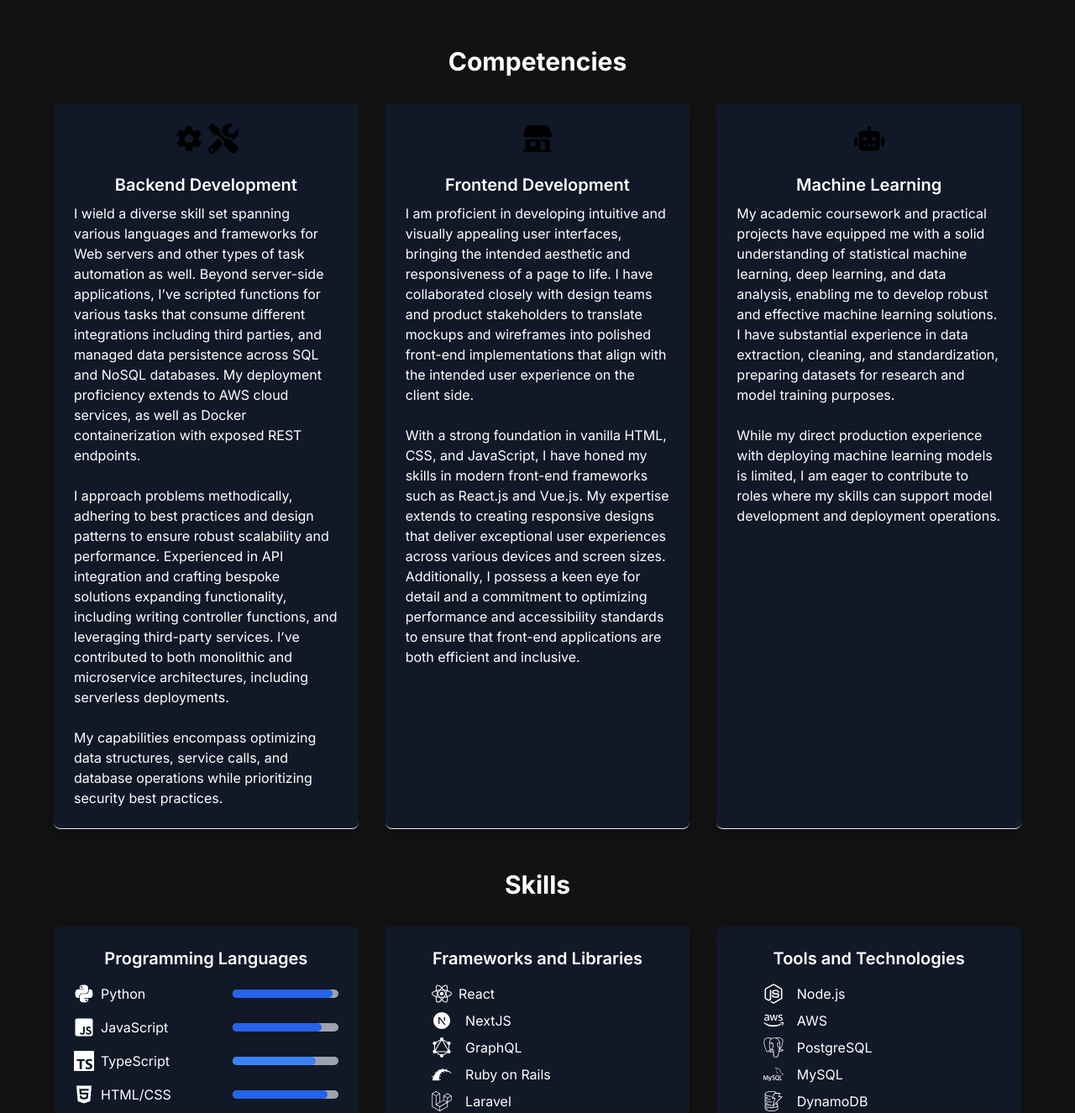
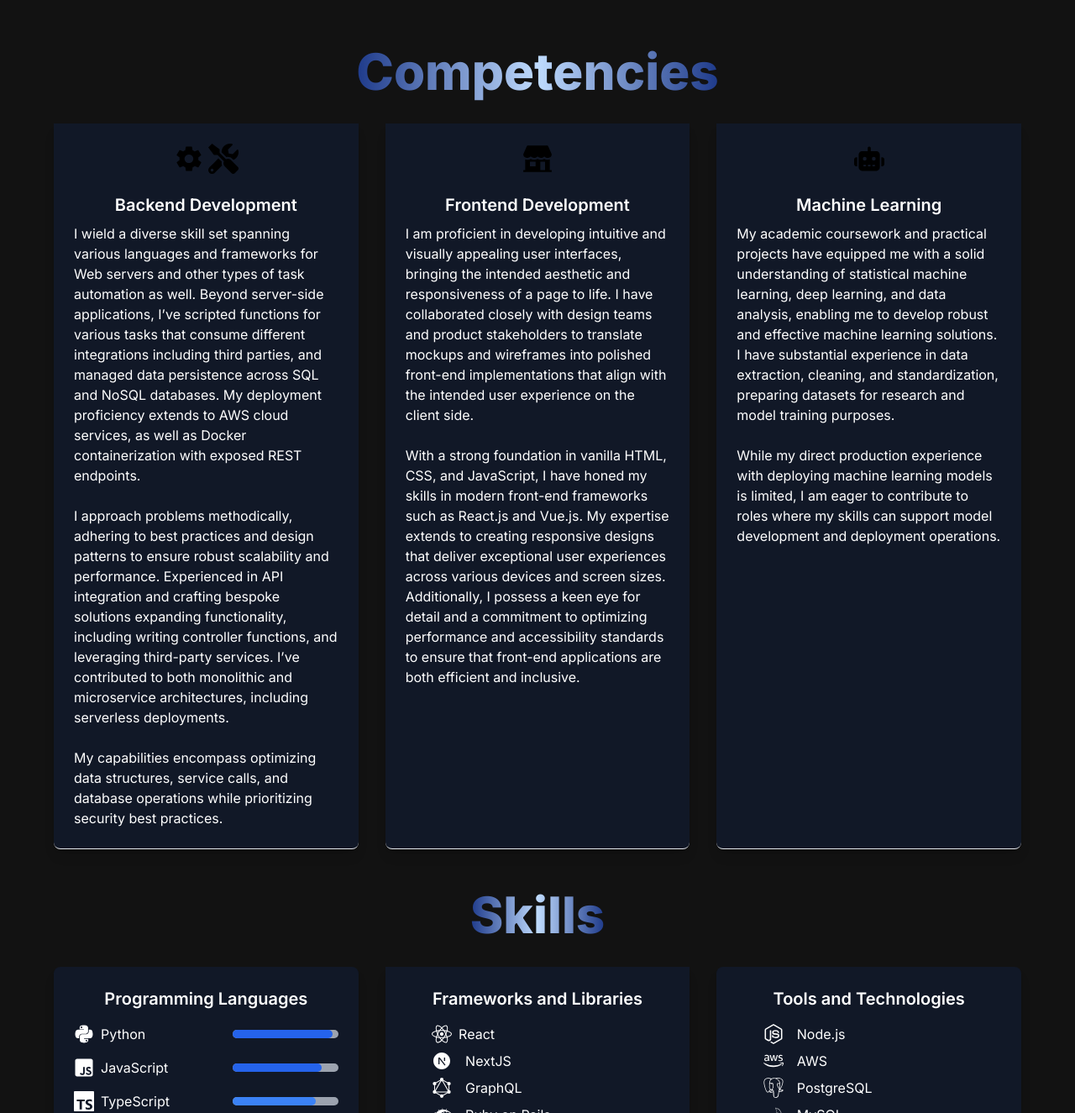
Before and after one commit to mkhanyisig/personal-portfolio, a Next.js app: page / in a window 1280 px wide. Shown: the part 2090-3415 px from the top of the page at 84% size. Built offline with nearby package versions, Linux system fonts and the light colour scheme.

Commit message:
update title styles

```diff
--- a/src/app/components/CompetenciesSection.jsx
+++ b/src/app/components/CompetenciesSection.jsx
@@ -16,7 +16,11 @@ const CompetenciesSection = ({ isBackgroundDark }) => {
     <section className={` ${bgColor} py-2`} id="competencies">
       <div className="container mx-auto px-4">
         <div className="main-title text-center mb-8">
-          <h2 className={`text-3xl font-bold ${textColor}`}>Competencies</h2>
+          <h2 className="text-4xl sm:text-5xl lg:text-6xl font-extrabold  mb-4">
+            <span className="text-transparent bg-clip-text bg-gradient-to-r from-blue-900 via-blue-200  to-blue-900">
+              Competencies
+            </span>
+          </h2>
         </div>
         <div className="grid grid-cols-1 md:grid-cols-2 lg:grid-cols-3 gap-8">
           <div className={`service text-center p-6 ${sectionBackground} border-b rounded-b-lg shadow-lg`}>
@@ -54,7 +58,11 @@ const CompetenciesSection = ({ isBackgroundDark }) => {
         </div>
         <div className="mt-12">
           <div className="main-title text-center mb-8">
-            <h2 className={`text-3xl font-bold ${textColor}`}>Skills</h2>
+              <h2 className="text-4xl sm:text-5xl lg:text-6xl font-extrabold  mb-4">
+                <span className="text-transparent bg-clip-text bg-gradient-to-r from-blue-900 via-blue-200  to-blue-900">
+                  Skills
+                </span>
+              </h2>
           </div>
           <div className="grid grid-cols-1 md:grid-cols-2 lg:grid-cols-3 gap-8">
 
```
